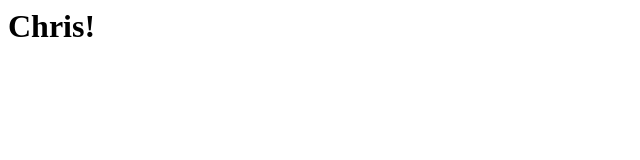
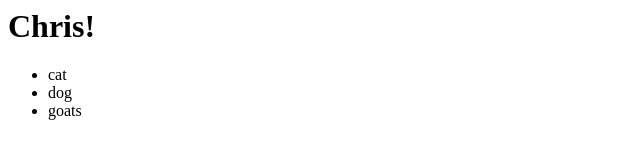
Before and after one commit to Chrisle206/Fighting-Game2, a plain HTML site: page index.html in a window 1280 px wide. Shown: the whole page, without its empty margins (0-640 px from the left). Drawn offline with Linux system fonts and the light colour scheme.

Commit message:
added a unordered list of animals

```diff
--- a/index.html
+++ b/index.html
@@ -1 +1,12 @@
 <h1>Chris!</h1>
+<ul>
+    <li>
+        cat
+    </li>
+    <li>
+        dog
+    </li>
+    <li>
+        goats
+    </li>
+</ul>
```
